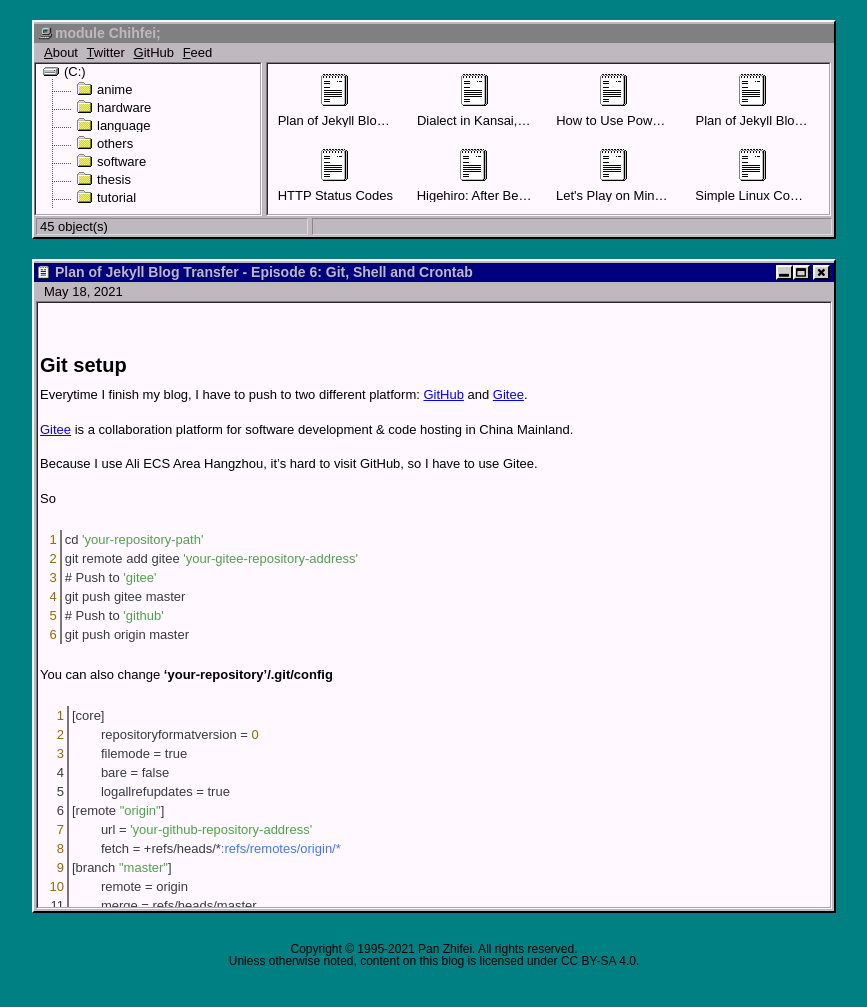
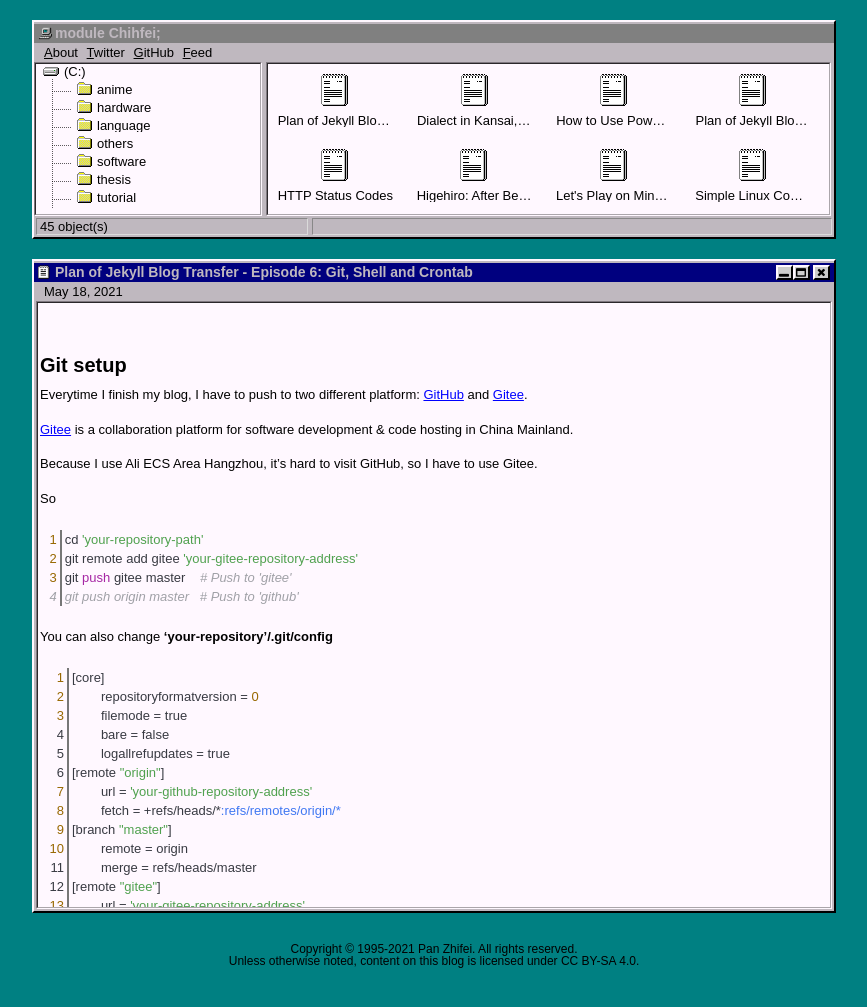
Before and after one commit to IcingTomato/blog.old3, a Jekyll site: the page built from _posts/2021-05-18-jekyll_blog_modify_06.md, in a window 1280 px wide. Shown: the top 1007 px of the page, without its empty margins (206-1073 px from the left). Built offline with Jekyll 4.4.1, drawn with Linux system fonts in a browser that asks for light colours.

Commit message:
change 2021-05-18

````diff
--- a/_posts/2021-05-18-jekyll_blog_modify_06.md
+++ b/_posts/2021-05-18-jekyll_blog_modify_06.md
@@ -17,10 +17,8 @@ So
 ```shell
 cd 'your-repository-path'
 git remote add gitee 'your-gitee-repository-address'
-# Push to 'gitee'
-git push gitee master
-# Push to 'github'
-git push origin master
+git push gitee master    # Push to 'gitee'
+git push origin master   # Push to 'github'
 ```
 
 You can also change **'your-repository'/.git/config**
````
